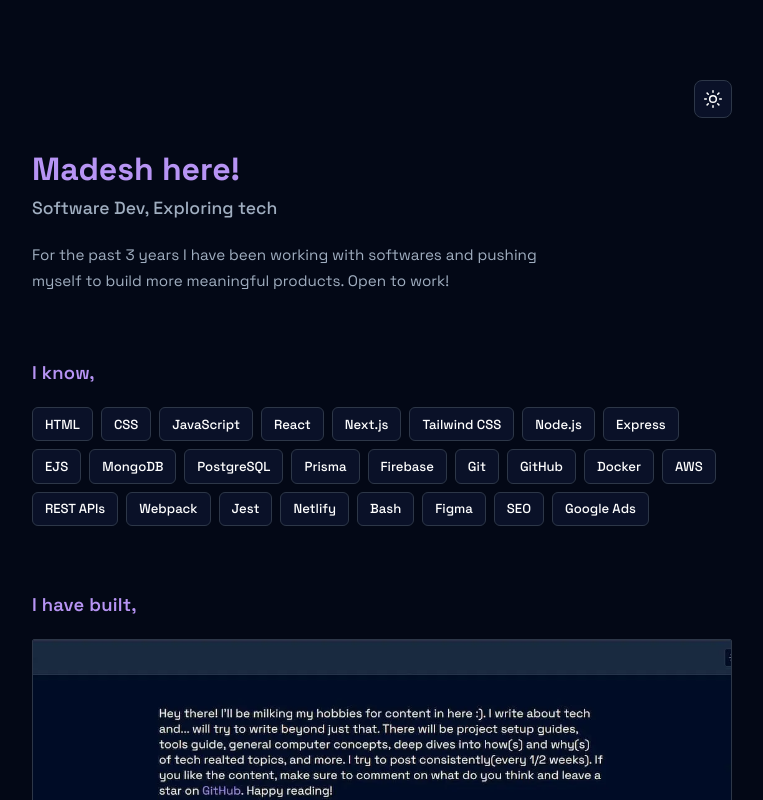
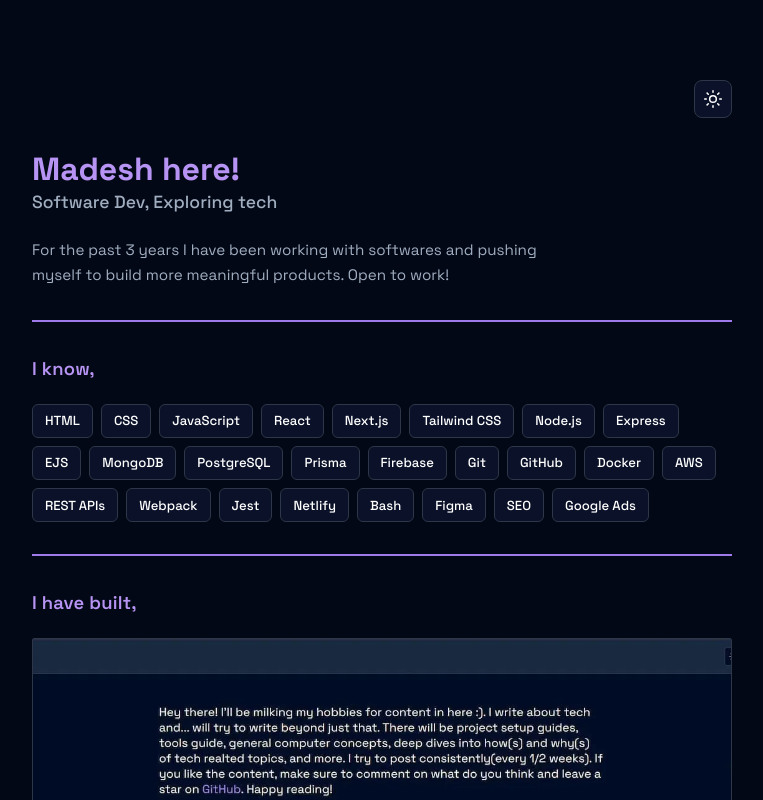
Before and after one commit to madesh02104/My-Portfolio, a Next.js app: page / in a window 1280 px wide. Shown: the top 800 px of the page, without its empty margins (258-1021 px from the left). Built offline with nearby package versions, Linux system fonts and the light colour scheme; no server answers.

Commit message:
added hrs in sections

```diff
--- a/src/app/globals.css
+++ b/src/app/globals.css
@@ -115,8 +115,14 @@ a:hover {
 
 /* ── Section Spacing ─────────────────────── */
 
+hr {
+  border: 1px solid var(--color-accent-strong);
+  margin: 1rem 0;
+}
+
 .section {
-  margin-bottom: 4rem;
+  margin-top: 2rem;
+  margin-bottom: 2rem;
 }
 
 .section-title {
@@ -133,7 +139,6 @@ a:hover {
   font-size: 2rem;
   font-weight: 700;
   line-height: 1.2;
-  margin-bottom: 0.35rem;
   color: var(--color-accent);
 }
 
--- a/src/app/page.js
+++ b/src/app/page.js
@@ -30,9 +30,13 @@ export default async function Home() {
         <ThemeToggle />
       </div>
       <Intro />
+      <hr />
       <Skills />
+      <hr />
       <Projects />
+      <hr />
       <Blogs posts={posts} />
+      <hr />
       <FindMe />
     </main>
   );
```
